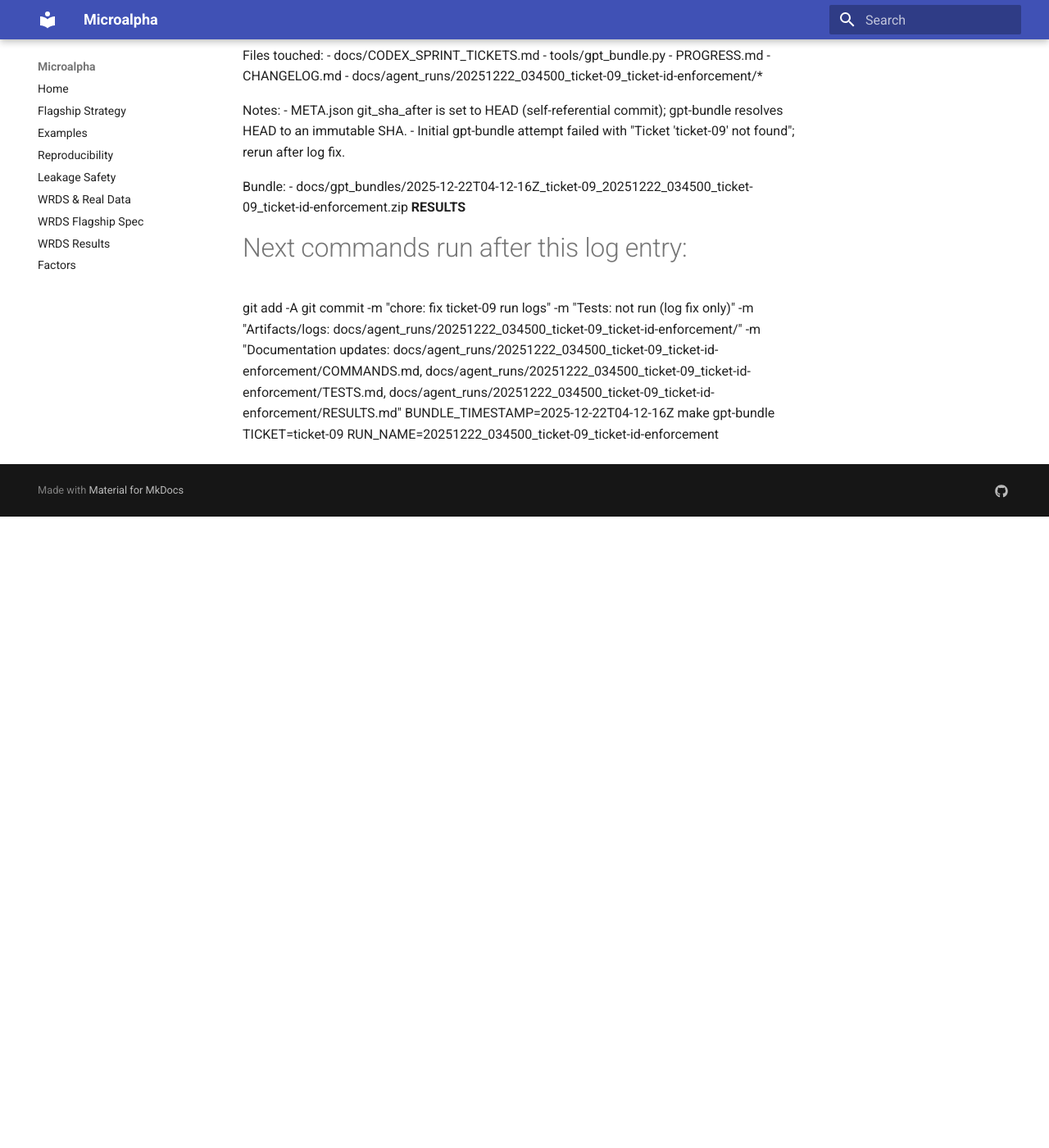
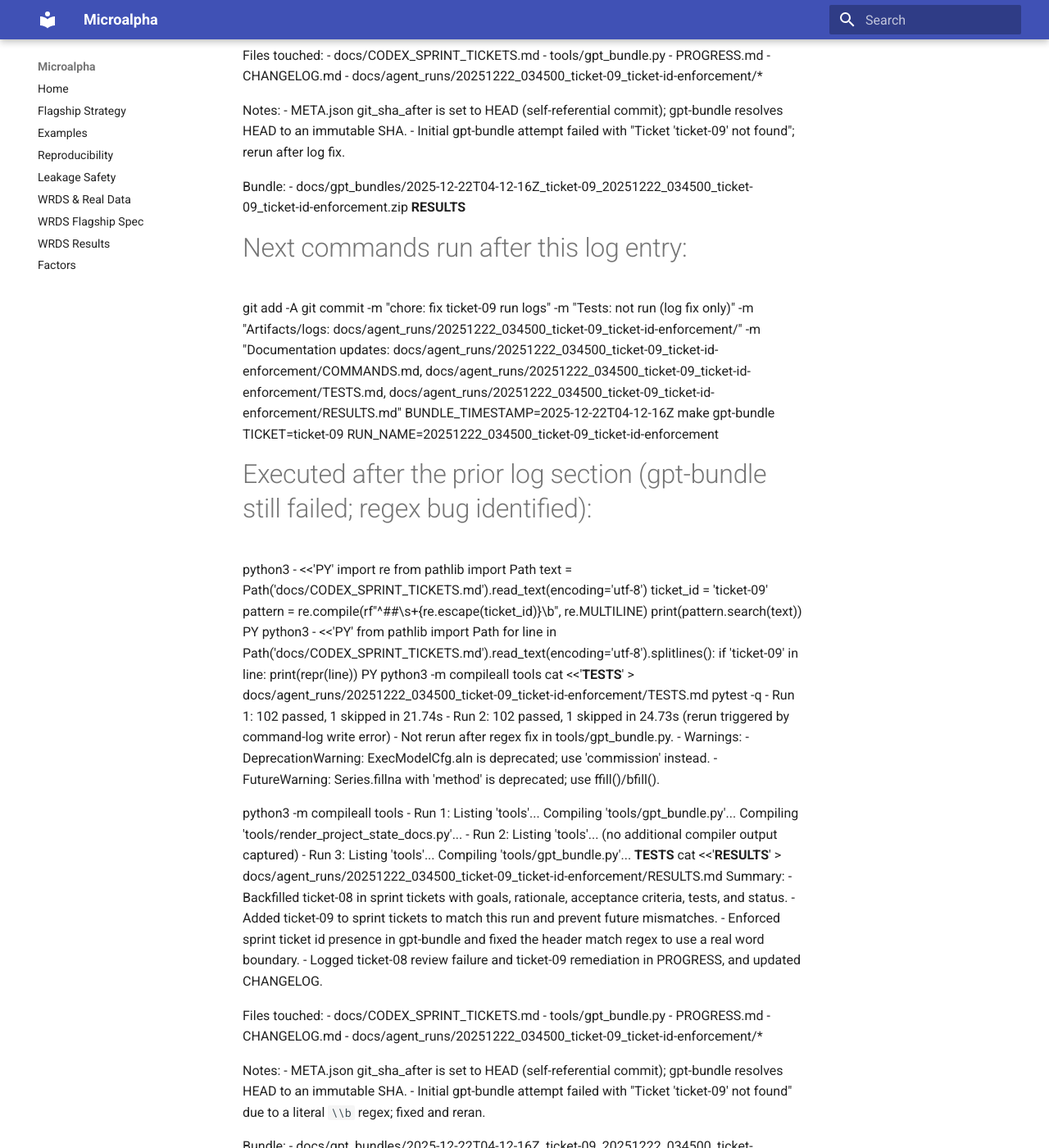
Before and after one commit to MateoBodon/microalpha, an MkDocs documentation site: the page built from docs/agent_runs/20251222_034500_ticket-09_ticket-id-enforcement/COMMANDS.md, in a window 1280 px wide and 1400 px high, scrolled down 4065 px. Shown: the whole window at 82% size. Built offline with MkDocs 1.6.1 and Material for MkDocs 9.7.7, drawn with Linux system fonts in a browser that asks for light colours; before the commit the page ends 4695 px from its top, so only the background shows below that; some of the changed text lies outside the part shown.

```diff
--- a/docs/agent_runs/20251222_034500_ticket-09_ticket-id-enforcement/COMMANDS.md
+++ b/docs/agent_runs/20251222_034500_ticket-09_ticket-id-enforcement/COMMANDS.md
@@ -295,3 +295,58 @@
 git add -A
 git commit -m "chore: fix ticket-09 run logs" -m "Tests: not run (log fix only)" -m "Artifacts/logs: docs/agent_runs/20251222_034500_ticket-09_ticket-id-enforcement/" -m "Documentation updates: docs/agent_runs/20251222_034500_ticket-09_ticket-id-enforcement/COMMANDS.md, docs/agent_runs/20251222_034500_ticket-09_ticket-id-enforcement/TESTS.md, docs/agent_runs/20251222_034500_ticket-09_ticket-id-enforcement/RESULTS.md"
 BUNDLE_TIMESTAMP=2025-12-22T04-12-16Z make gpt-bundle TICKET=ticket-09 RUN_NAME=20251222_034500_ticket-09_ticket-id-enforcement
+# Executed after the prior log section (gpt-bundle still failed; regex bug identified):
+python3 - <<'PY'
+import re
+from pathlib import Path
+text = Path('docs/CODEX_SPRINT_TICKETS.md').read_text(encoding='utf-8')
+ticket_id = 'ticket-09'
+pattern = re.compile(rf"^##\s+{re.escape(ticket_id)}\\b", re.MULTILINE)
+print(pattern.search(text))
+PY
+python3 - <<'PY'
+from pathlib import Path
+for line in Path('docs/CODEX_SPRINT_TICKETS.md').read_text(encoding='utf-8').splitlines():
+    if 'ticket-09' in line:
+        print(repr(line))
+PY
+python3 -m compileall tools
+cat <<'__TESTS__' > docs/agent_runs/20251222_034500_ticket-09_ticket-id-enforcement/TESTS.md
+pytest -q
+- Run 1: 102 passed, 1 skipped in 21.74s
+- Run 2: 102 passed, 1 skipped in 24.73s (rerun triggered by command-log write error)
+- Not rerun after regex fix in tools/gpt_bundle.py.
+- Warnings:
+  - DeprecationWarning: ExecModelCfg.aln is deprecated; use 'commission' instead.
+  - FutureWarning: Series.fillna with 'method' is deprecated; use ffill()/bfill().
+
+python3 -m compileall tools
+- Run 1: Listing 'tools'... Compiling 'tools/gpt_bundle.py'... Compiling 'tools/render_project_state_docs.py'...
+- Run 2: Listing 'tools'... (no additional compiler output captured)
+- Run 3: Listing 'tools'... Compiling 'tools/gpt_bundle.py'...
+__TESTS__
+cat <<'__RESULTS__' > docs/agent_runs/20251222_034500_ticket-09_ticket-id-enforcement/RESULTS.md
+Summary:
+- Backfilled ticket-08 in sprint tickets with goals, rationale, acceptance criteria, tests, and status.
+- Added ticket-09 to sprint tickets to match this run and prevent future mismatches.
+- Enforced sprint ticket id presence in gpt-bundle and fixed the header match regex to use a real word boundary.
+- Logged ticket-08 review failure and ticket-09 remediation in PROGRESS, and updated CHANGELOG.
+
+Files touched:
+- docs/CODEX_SPRINT_TICKETS.md
+- tools/gpt_bundle.py
+- PROGRESS.md
+- CHANGELOG.md
+- docs/agent_runs/20251222_034500_ticket-09_ticket-id-enforcement/*
+
+Notes:
+- META.json git_sha_after is set to HEAD (self-referential commit); gpt-bundle resolves HEAD to an immutable SHA.
+- Initial gpt-bundle attempt failed with "Ticket 'ticket-09' not found" due to a literal `\\b` regex; fixed and reran.
+
+Bundle:
+- docs/gpt_bundles/2025-12-22T04-12-16Z_ticket-09_20251222_034500_ticket-09_ticket-id-enforcement.zip
+__RESULTS__
+# Next commands run after this log entry:
+git add -A
+git commit -m "fix: gpt-bundle ticket regex" -m "Tests: python3 -m compileall tools" -m "Artifacts/logs: docs/agent_runs/20251222_034500_ticket-09_ticket-id-enforcement/" -m "Documentation updates: tools/gpt_bundle.py, docs/agent_runs/20251222_034500_ticket-09_ticket-id-enforcement/COMMANDS.md, docs/agent_runs/20251222_034500_ticket-09_ticket-id-enforcement/TESTS.md, docs/agent_runs/20251222_034500_ticket-09_ticket-id-enforcement/RESULTS.md"
+BUNDLE_TIMESTAMP=2025-12-22T04-12-16Z make gpt-bundle TICKET=ticket-09 RUN_NAME=20251222_034500_ticket-09_ticket-id-enforcement
```
Also changed, not shown: docs/agent_runs/20251222_034500_ticket-09_ticket-id-enforcement/RESULTS.md (+2 -2 lines), docs/agent_runs/20251222_034500_ticket-09_ticket-id-enforcement/TESTS.md (+2 -0 lines), 1 other file.
